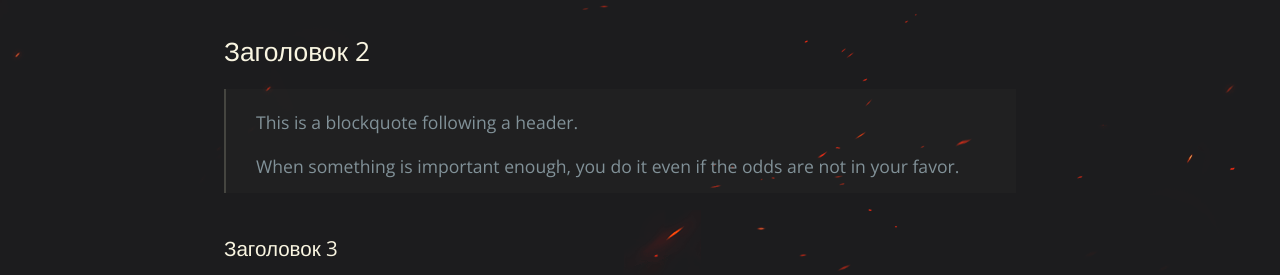
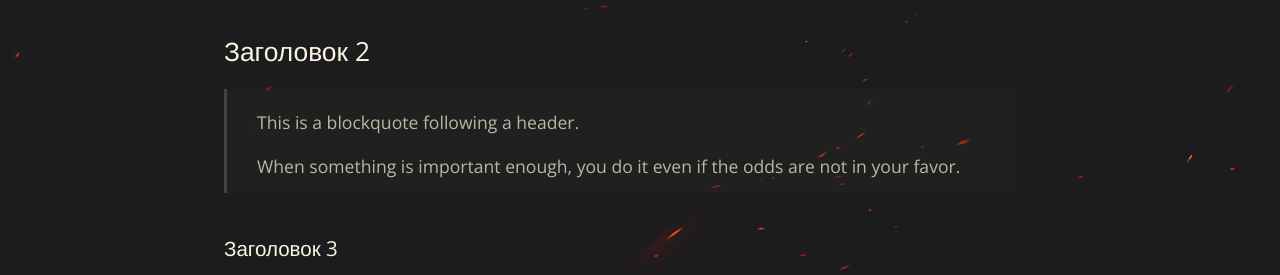
Before and after one commit to tankigdn/tankigdn.github.io, a Jekyll site: the page built from index.md, in a window 1280 px wide. Shown: the part 733-1008 px from the top of the page. Built offline with Jekyll 4.4.1, drawn with Linux system fonts in a browser that asks for light colours.

Commit message:
Update style.css

```diff
--- a/assets/css/style.css
+++ b/assets/css/style.css
@@ -720,8 +720,7 @@
 }
 .main-content blockquote {
     margin-left: 0;
-    color: #819198;
-    border-left: #454540 2px solid;
+    border-left: #454540 3px solid;
     background-color: rgba(69, 69, 64, .1);
     padding: 20px 30px 14px;
     margin-bottom: 40px;
```
